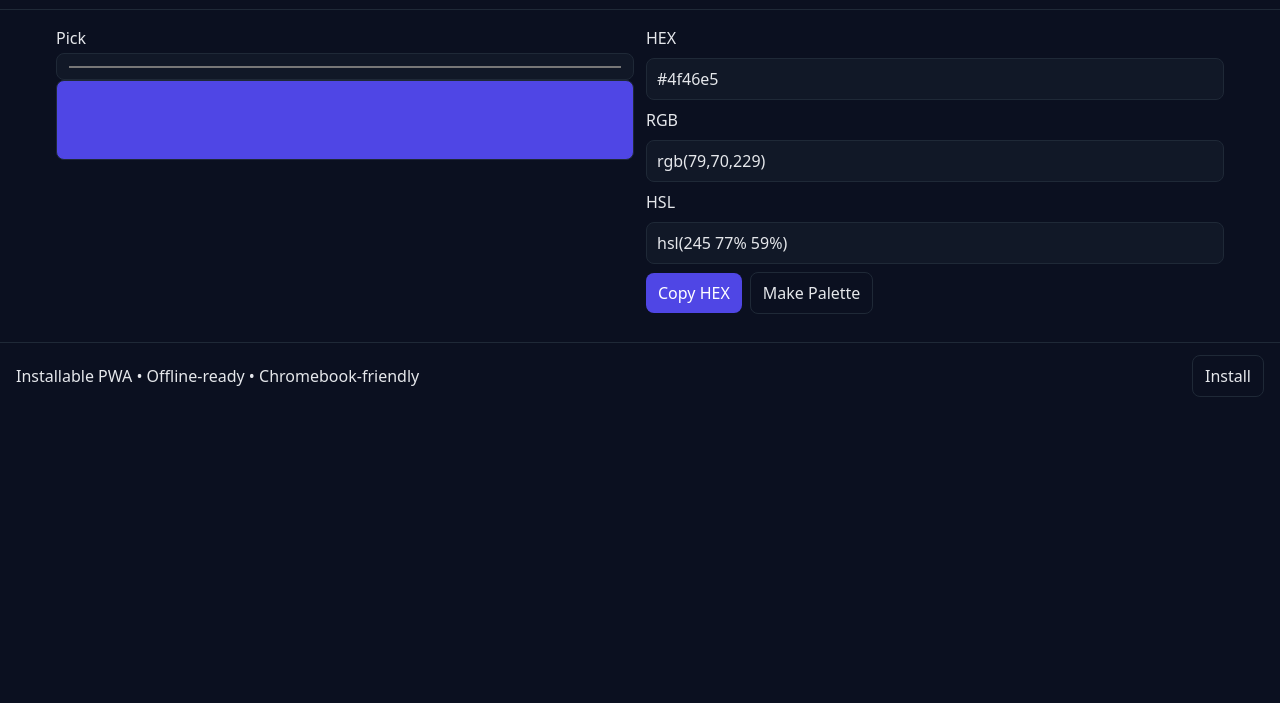
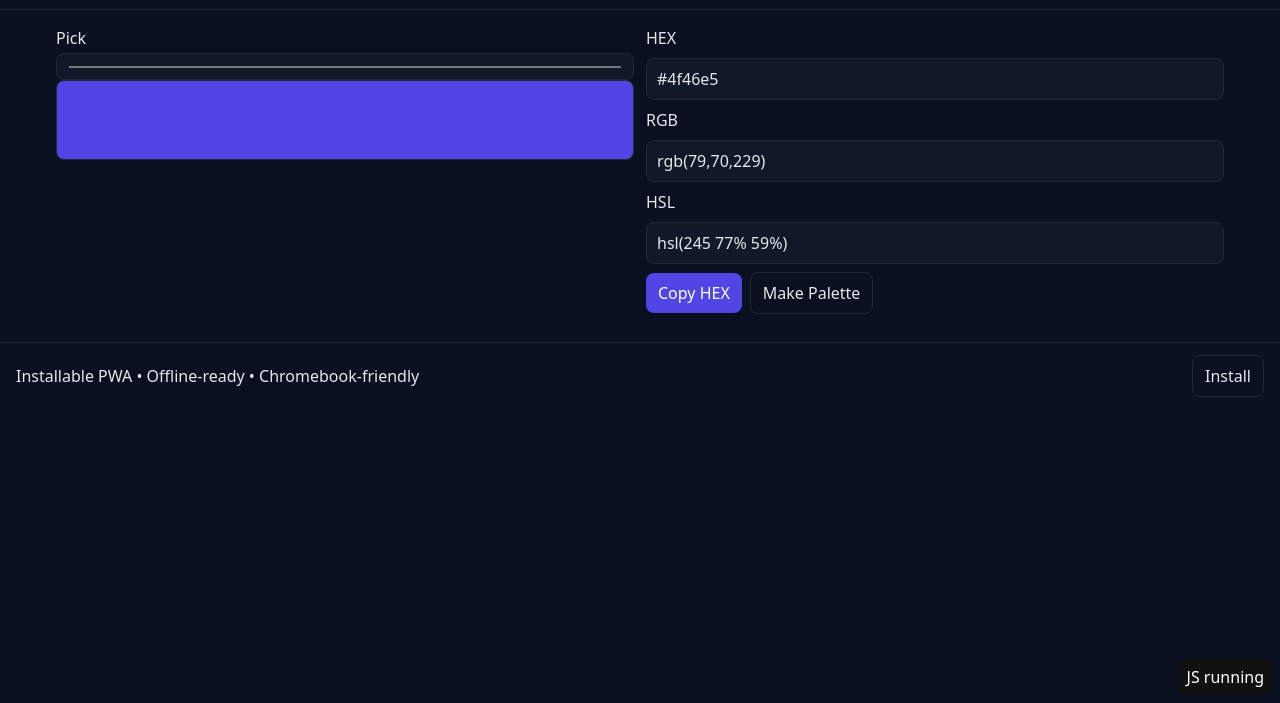
Before and after one commit to Heathen-Volholl/Web-Dev-Toolkit, a plain HTML site: page index.html in a window 1280 px wide. Shown: the part 97-800 px from the top of the page. Drawn offline with Linux system fonts and the light colour scheme.

Commit message:
Update index.html

```diff
--- a/index.html
+++ b/index.html
@@ -305,5 +305,12 @@
   </footer>
 
 <script src="js/app.js?v=2" type="module"></script>
+  <script>
+  console.log('Inline test script executed');
+  document.querySelector('.tab')?.classList.add('inline-js-ok');
+  document.body.insertAdjacentHTML('beforeend',
+    '<div style="position:fixed;right:8px;bottom:8px;padding:6px 8px;background:#111;color:#fff;border-radius:6px;z-index:9999">JS running</div>');
+</script>
+
 </body>
 </html>
```
